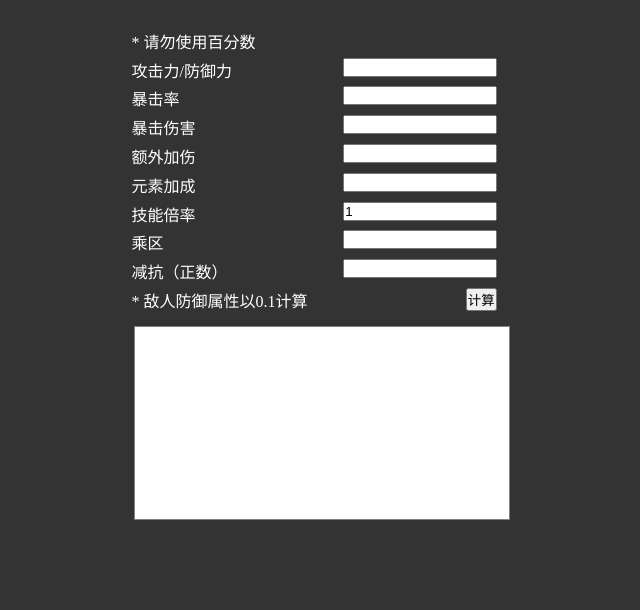
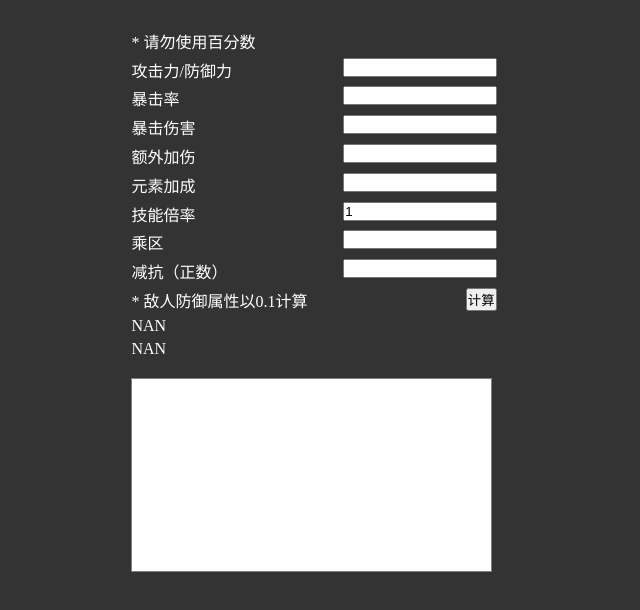
Before and after one commit to Labolasya/Labolasya.github.io, a plain HTML site: page genzzcal/index.html in a window 1280 px wide. Shown: the whole page, without its empty margins (314-954 px from the left). Drawn offline with Linux system fonts and the light colour scheme.

Commit message:
Update index.html

```diff
--- a/genzzcal/index.html
+++ b/genzzcal/index.html
@@ -8,7 +8,7 @@
 </head>
 <body>
 <style type="text/css">
-	body {background-color: #333333;color: #ffffff;display: flex;justify-content: center;}
+	body {background-color: #333333; color: #ffffff; display: flex; justify-content: center;}
 	#header {min-height: 5rem;}
 	#main {padding: 1rem;}
 	#main_center {max-width: 30rem;}
@@ -43,9 +43,9 @@
 
 					<input id="submit" type="submit" value="计算" onclick="calculate()">
 				</div>
-				<p id="DMG"></p>
-				<p id="AVDMG"></p>
-				<div contenteditable="true" style="float: inherit; border: solid 1px grey; height: 10rem; width: 90%; padding: 1rem 4%; background-color: #ffffff; color: #000000; margin: auto; overflow: hidden;"></div>
+				<p id="DMG">NAN</p>
+				<p id="AVDMG">NAN</p>
+				<div contenteditable="true" style="float: left; border: solid 1px grey; height: 10rem; width: 86%; padding: 1rem 4%; margin-right: 4%; margin-left: 0; margin-top: 1rem; background-color: #ffffff; color: #000000; overflow: hidden;"></div>
 			</div>
 		</div>
 	</div>
```
